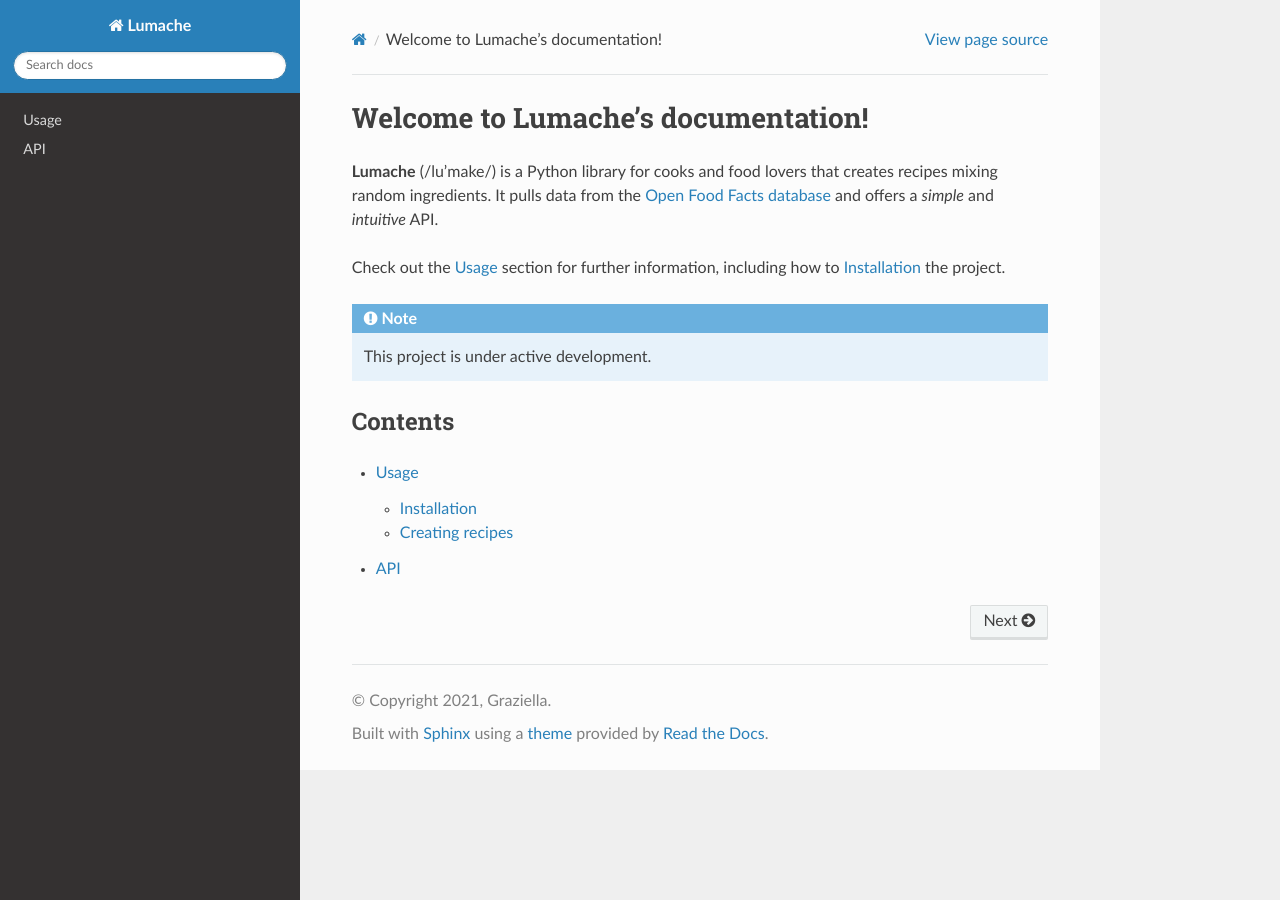
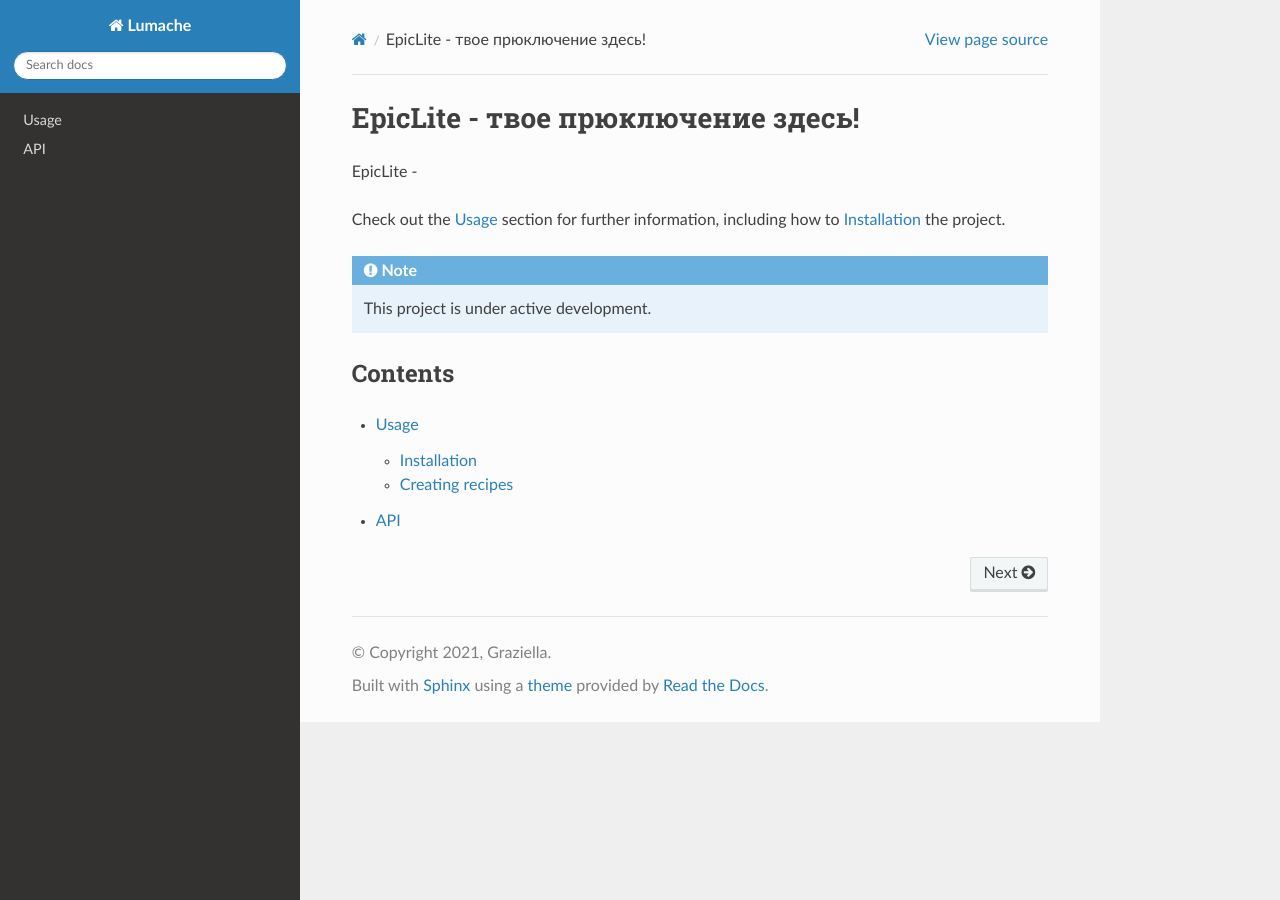
Before and after one commit to romariob10/EpicLite, a Sphinx documentation site: the page built from docs/source/index.rst, in a window 1280 px wide. Built offline with Sphinx 7.4.7 and the Read the Docs theme 3.1.0, drawn with Linux system fonts in a browser that asks for light colours.

Commit message:
Update index.rst

```diff
--- a/docs/source/index.rst
+++ b/docs/source/index.rst
@@ -1,10 +1,7 @@
-Welcome to Lumache's documentation!
+EpicLite - твое прюключение здесь!
 ===================================
 
-**Lumache** (/lu'make/) is a Python library for cooks and food lovers
-that creates recipes mixing random ingredients.
-It pulls data from the `Open Food Facts database <https://world.openfoodfacts.org/>`_
-and offers a *simple* and *intuitive* API.
+EpicLite -
 
 Check out the :doc:`usage` section for further information, including
 how to :ref:`installation` the project.
```
